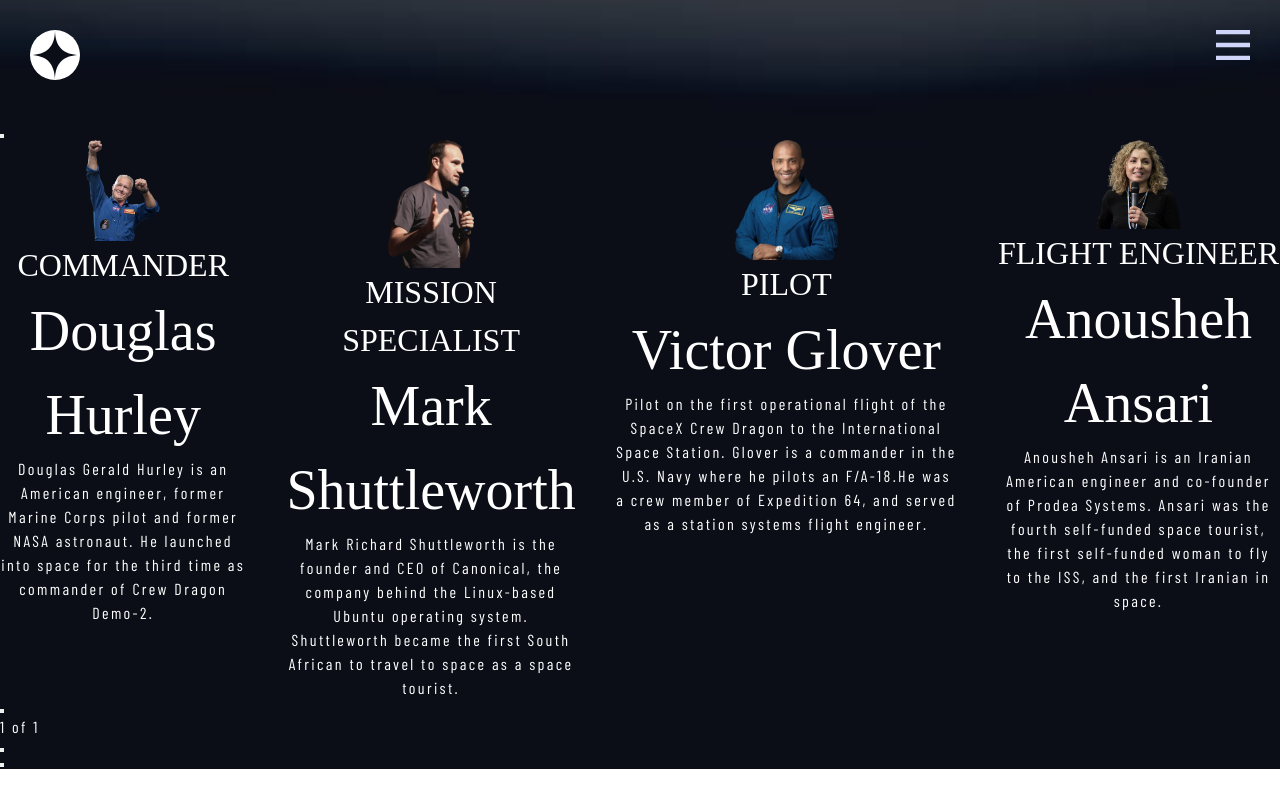
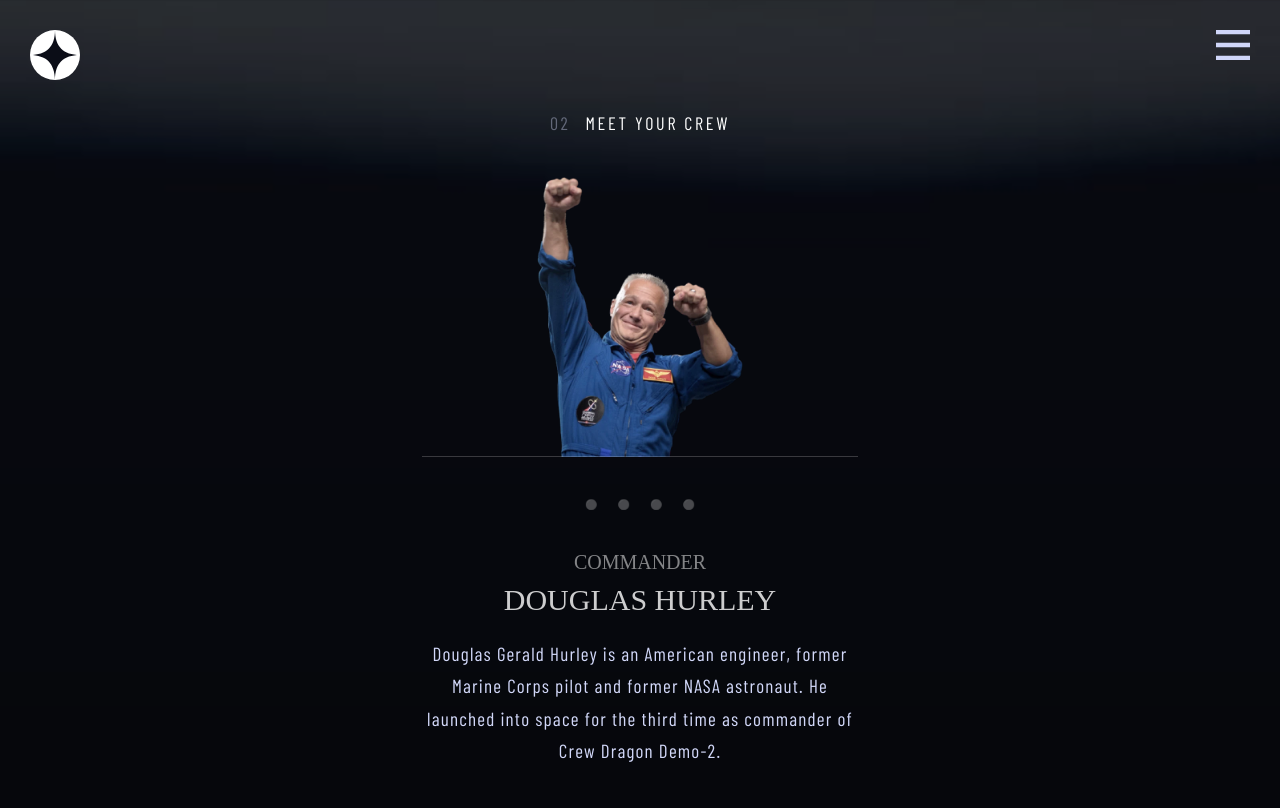
Before and after one commit to ryanesmores07/nextjs-space-landingpage, a Next.js app: page /crew in a window 1280 px wide. Shown: the top 808 px of the page. Built offline with nearby package versions, Linux system fonts and the light colour scheme; a web font is replaced by a local one.

Commit message:
chore: made carousel component in Person component

```diff
--- a/components/Navigation.js
+++ b/components/Navigation.js
@@ -28,11 +28,11 @@
               </li>
               <li>
                 <span>02</span>
-                <Link href="/Douglas-Hurley"> CREW</Link>
+                <Link href="/crew"> CREW</Link>
               </li>
               <li>
                 <span>03</span>
-                <Link href="#"> TECHNOLOGY</Link>
+                <Link href="/technology"> TECHNOLOGY</Link>
               </li>
             </ul>
           </aside>
--- a/components/Person.js
+++ b/components/Person.js
@@ -5,26 +5,39 @@
 import { Carousel } from "react-responsive-carousel";
 
 const Person = ({ data }) => {
+  const [index, setIndex] = React.useState(0);
+  const { name, bio, images, role } = data[index];
+
+  const nextPerson = index;
+
   return (
     <Wrapper>
       <div className={style.background}>
         <Navigation />
 
-        {/* <h6 className="header">PICK YOUR DESTINATION</h6> */}
-        <Carousel axis={"horizontal"}>
-          <div className="flex-container">
-            {data.map((d) => {
-              return (
-                <section className="container">
-                  <img className="crew-image" src={d.images.webp} alt="" />
-                  <h4 className="crew-role">{d.role.toUpperCase()}</h4>
-                  <h3 className="crew-name">{d.name}</h3>
-                  <p className="crew-bio">{d.bio}</p>
+        <h6 className="header">MEET YOUR CREW</h6>
+        <section className="flex-container">
+          <div className="image-container">
+            <img className="crew-image" src={images.webp} alt="" />
+          </div>
+          <ul role="list" style={{ display: "flex" }}>
+            <li>
+              <button onClick={() => setIndex(0)}>⚪️</button>
+            </li>
+            <li>
+              <button onClick={() => setIndex(1)}>⚪️</button>
+            </li>
+            <li>
+              <button onClick={() => setIndex(2)}>⚪️</button>
+            </li>
+            <li>
+              <button onClick={() => setIndex(3)}>⚪️</button>
+            </li>
+          </ul>
+          <h4 className="crew-role">{role.toUpperCase()}</h4>
+          <h3 className="crew-name">{name.toUpperCase()}</h3>
+          <p className="crew-bio">{bio}</p>
         </section>
-              );
-            })}
-          </div>
-        </Carousel>
       </div>
     </Wrapper>
   );
@@ -33,32 +46,82 @@
 const Wrapper = styled.section`
   max-width: 100%;
   color: var(--clr-white);
-
-  .flex-container {
-    display: flex;
-    justify-content: center;
-    gap: 4rem;
+  text-align: center;
 
   .header {
     font-size: 1.8rem;
     margin-bottom: 4rem;
+    font-weight: 100;
     &::before {
-        content: "01";
+      content: "02";
       margin-right: 1.5rem;
       color: var(--clr-blue);
       opacity: 0.4;
     }
   }
 
-    .container {
+  .flex-container {
     display: flex;
     flex-direction: column;
     align-items: center;
+    justify-content: center;
     text-align: center;
+    padding-bottom: 10rem;
 
+    ul {
+      gap: 2rem;
+      margin-bottom: 3.5rem;
+      button {
+        border: none;
+        color: var(--clr-white);
+        background-color: transparent;
+        opacity: 0.3;
+        transition: opacity 250ms ease-out;
+        &:hover,
+        &:active {
+          opacity: 1;
+        }
+      }
+    }
+
+    .image-container {
+      display: flex;
+      justify-content: center;
+      position: relative;
+      margin-bottom: 4rem;
       .crew-image {
-        width: 30%;
+        width: 40%;
       }
+      &::after {
+        content: "";
+        position: absolute;
+        width: 85%;
+        bottom: 0;
+        height: 1px;
+        background-color: var(--clr-white);
+        opacity: 0.2;
+      }
+    }
+
+    .crew-role {
+      font-size: 2rem;
+      opacity: 0.5;
+    }
+
+    .crew-name {
+      font-size: 3rem;
+      opacity: 0.8;
+      margin-bottom: 1.6rem;
+    }
+
+    .crew-bio {
+      letter-spacing: 1.2px;
+      font-size: 1.9rem;
+      line-height: 1.7;
+      max-width: 60ch;
+      padding: 0 3rem;
+      font-weight: 100;
+      color: var(--clr-blue);
     }
   }
 `;
--- a/components/Person.module.css
+++ b/components/Person.module.css
@@ -1,5 +1,6 @@
 .background {
-  background-image: url("../public/assets/crew/background-crew-mobile.jpg");
+  background: linear-gradient(rgba(0, 0, 0, 0.3), rgba(0, 0, 0, 0.5)),
+    url("../public/assets/crew/background-crew-mobile.jpg");
   background-repeat: repeat;
   background-size: cover;
   background-position: bottom center;
--- /dev/null
+++ b/components/Technology.module.css
@@ -0,0 +1,6 @@
+.background {
+  background-image: url("../public/assets/technology/background-technology-mobile.jpg");
+  background-repeat: no-repeat;
+  background-size: cover;
+  background-position: top center;
+}
```
Also changed, not shown: components/Technology.js (added, +20 -0 lines), pages/technology/index.js (added, +12 -0 lines), public/assets/home/ryan.jpg (deleted). Lines whose indentation alone changed are shown as unchanged.
